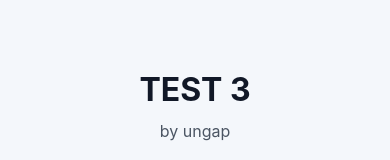
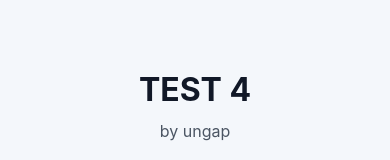
Before and after one commit to ungap-AB/expo-hello-world, a React Native app: screen / in a window 390 px wide. Shown: the part 317-477 px from the top of the page. Built offline with nearby package versions, Linux system fonts and the light colour scheme.

Commit message:
Update home page title to TEST 4

```diff
--- a/App.tsx
+++ b/App.tsx
@@ -4,7 +4,7 @@ import { StyleSheet, Text, View } from 'react-native';
 export default function App() {
   return (
     <View style={styles.container}>
-      <Text style={styles.title}>TEST 3</Text>
+      <Text style={styles.title}>TEST 4</Text>
       <Text style={styles.subtitle}>by ungap</Text>
       <StatusBar style="dark" />
     </View>
```
